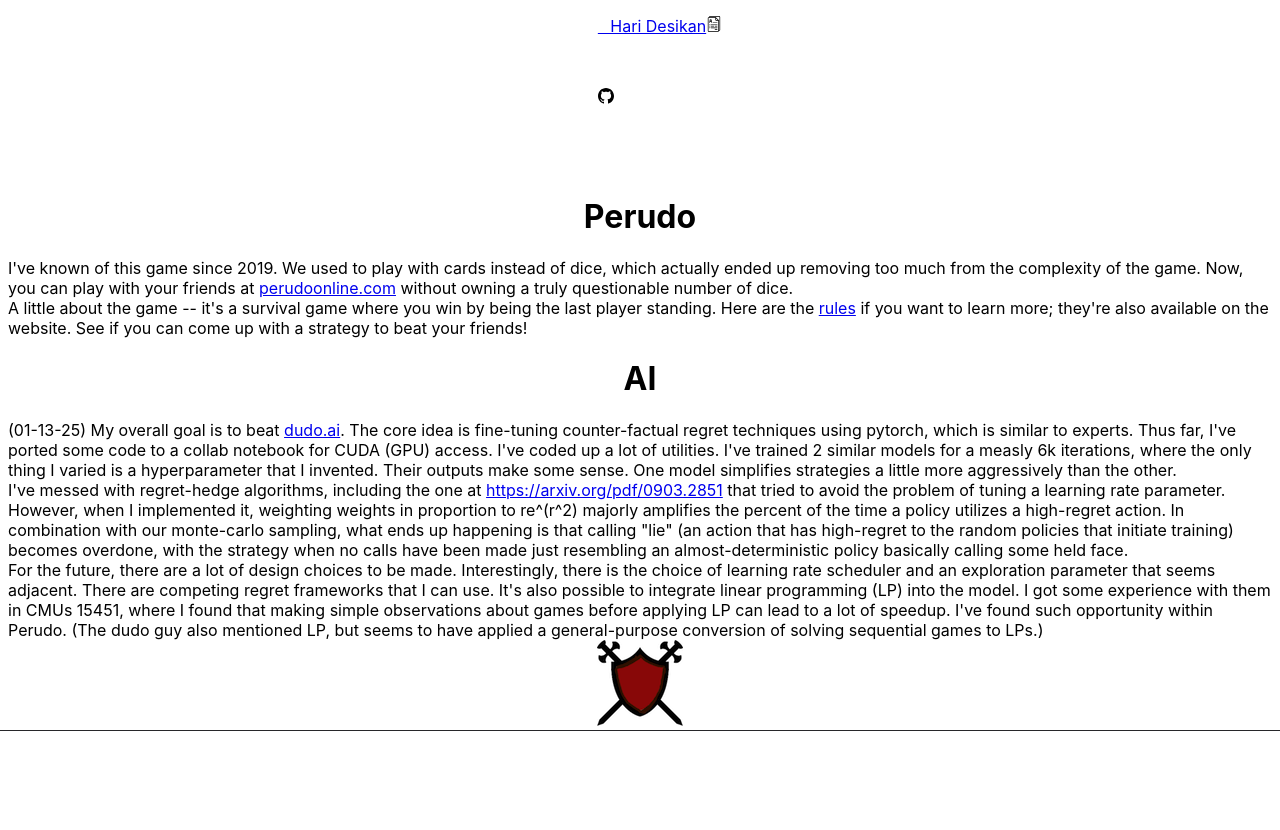
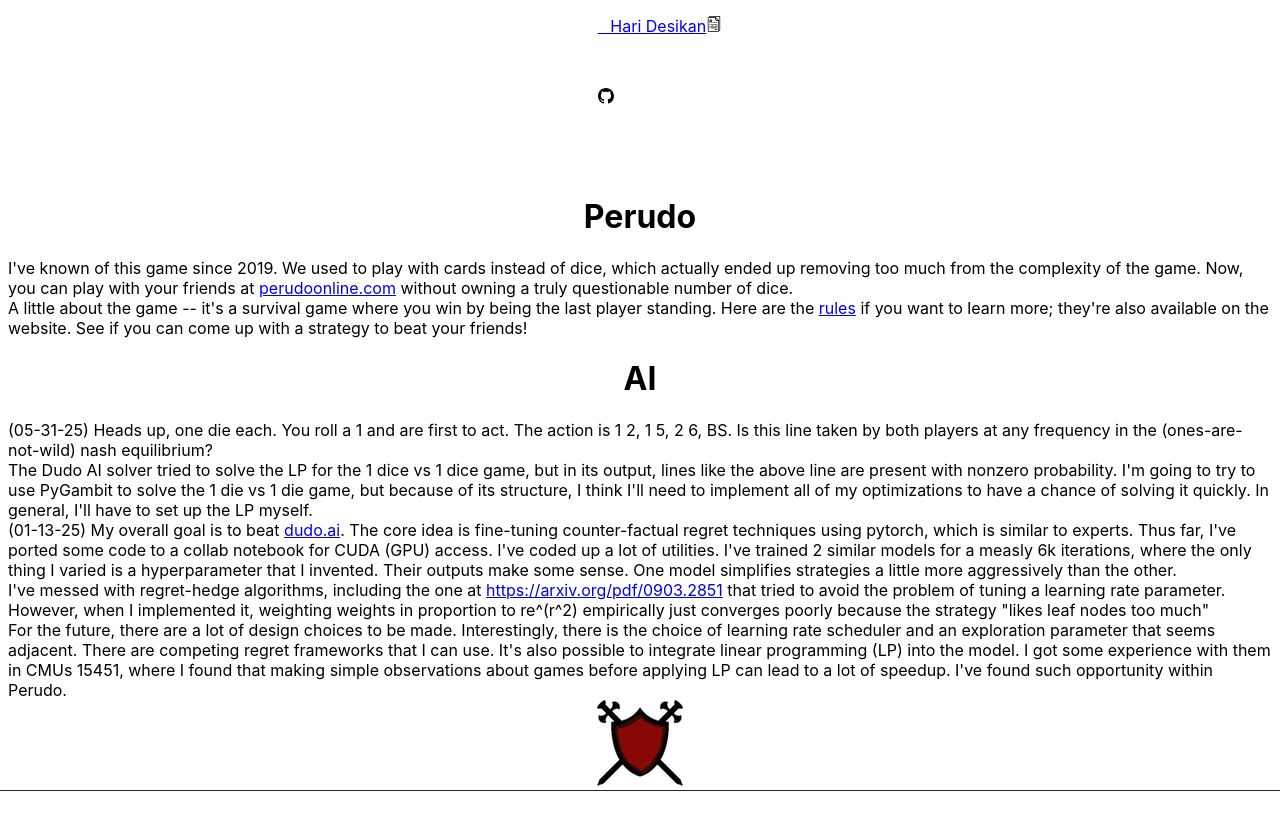
Before and after one commit to HeuristicHari/Hari_Website, a Next.js app: page /perudo_page in a window 1280 px wide. Shown: the top 830 px of the page. Built offline with nearby package versions, Linux system fonts and the light colour scheme.

Commit message:
slight-dudo-update

```diff
--- a/pages/perudo_page.js
+++ b/pages/perudo_page.js
@@ -26,6 +26,20 @@ export default function Perudo_page() {
       on the website. See if you can come up with a strategy to beat your friends!
     </div>
     <h1 className="text-center mb-1 font-semibold text-lg md:text-xl tracking-tight">AI</h1>
+    <div className='text-black md:text-md space-x-2 sm: mx-16 md:mx-32 my-2 md:my-4 lg:mx-64'>
+      (05-31-25)
+      Heads up, one die each. You roll a 1 and are first to act. The action is 1 2, 1 5, 2 6, BS.
+      Is this line taken by both players at any frequency in the (ones-are-not-wild) nash equilibrium?
+    </div>
+
+    <div className='text-black md:text-md space-x-2 sm: mx-16 md:mx-32 my-2 md:my-4 lg:mx-64'>
+      The Dudo AI solver tried to solve the LP for the 1 dice vs 1 dice game, but in its output, lines like the above line are present
+      with nonzero probability. I'm going to try to use PyGambit to solve the 1 die vs 1 die game, but because of its structure, I think I'll need to implement all
+      of my optimizations to have a chance of solving it quickly. In general, I'll have to set up the LP myself.
+
+
+    </div>
+
     <div className='text-black md:text-md space-x-2 sm: mx-16 md:mx-32 md:my-0 lg:mx-64'>
         (01-13-25)
         My overall goal is to
@@ -38,17 +52,13 @@ export default function Perudo_page() {
        <div className='text-black md:text-md space-x-2 sm: mx-16 md:mx-32 my-2 md:my-4 lg:mx-64'>
        I've messed with regret-hedge algorithms, including the one at <a href="https://arxiv.org/pdf/0903.2851" rel="noopener noreferrer" className="text-purple-700 hover:text-blue-700 hover:underline">https://arxiv.org/pdf/0903.2851</a> that tried to
        avoid the problem of tuning a learning rate parameter. However, when I implemented it, weighting weights in
-       proportion to re^(r^2) majorly amplifies the percent of the time a policy utilizes a high-regret action.
-       In combination with our monte-carlo sampling, what ends up happening is that calling "lie" (an action that has high-regret to the random policies that initiate training)
-       becomes overdone, with the strategy when no calls have been made just resembling an almost-deterministic policy basically calling some held face.
+       proportion to re^(r^2) empirically just converges poorly because the strategy "likes leaf nodes too much"
+    </div>
 
-
-</div>
   <div className='text-black md:text-md space-x-2 sm: mx-16 md:mx-32 my-2 md:my-4 lg:mx-64'>
         For the future, there are a lot of design choices to be made. Interestingly, there is the choice of learning rate scheduler and an exploration parameter that seems adjacent. There are
         competing regret frameworks that I can use. It's also possible to integrate linear programming (LP) into the model. I got some experience with them in CMUs 15451, where I found that making simple observations about games
-        before applying LP can lead to a lot of speedup. I've found such opportunity within Perudo. (The dudo guy also mentioned LP, but seems to have applied
-        a general-purpose conversion of solving sequential games to LPs.)
+        before applying LP can lead to a lot of speedup. I've found such opportunity within Perudo.
     </div>
 
 
```
